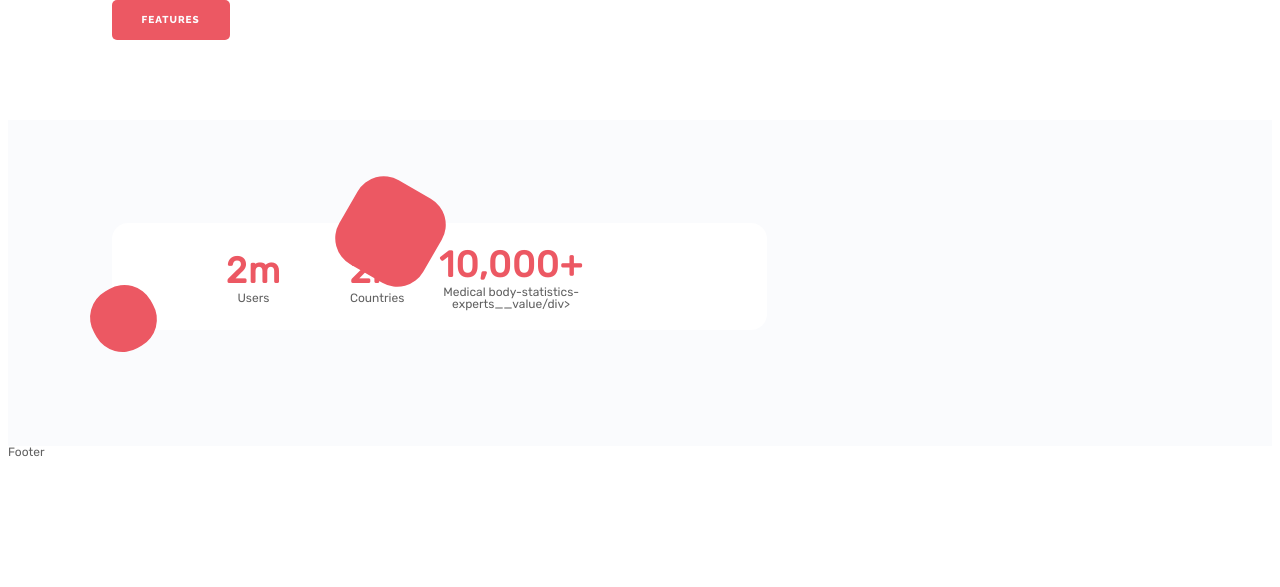
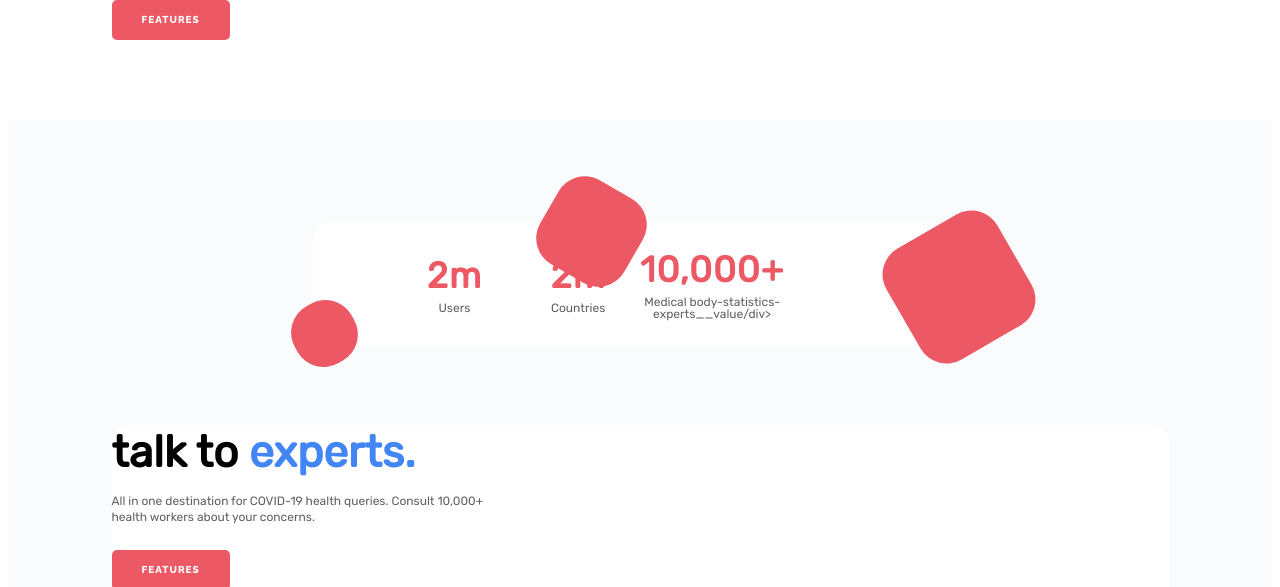
Before and after one commit to nikoois/my_git_project, a PHP site: page / in a window 1280 px wide. Shown: the part 1311-1898 px from the top of the page. Before the commit the page ends 1768 px from the top, so only its background shows below. Run offline with PHP 8.4, Linux system fonts and the light colour scheme.

Commit message:
modified css & html files

```diff
--- a/forth-subfolder/css/style.css
+++ b/forth-subfolder/css/style.css
@@ -510,17 +510,59 @@ body {
 }
 .experts__statistics {
 }
+.experts__block-text {
+    max-width: 400px;
+}
 .statistics-experts {
     max-width: 655px;
-    margin 0px auto;
+    margin: 0px auto;
     position: relative;
 }
+.experts__body {
+    display: flex;
+    align-items: center;
+}
+.experts__content {
+    flex: 0 1 50%;
+    padding: 0px 20px 0px 0px;
+}
+.experts__video {
+    flex: 0 1 50%;
+    padding: 0px 0px 30% 0px;
+    position: relative;
+}
+.experts__video iframe {
+    position: absolute;
+    width: 100%;
+    height: 100%;
+    top: 0;
+    left: 0;
+    object-fit: cover;
+}
+@media (max-width: 767.98px) {
+    .experts {
+        padding: 103px 0px 116px 0px;
+    }
+    .experts__body {
+        align-items: stretch;
+        flex-direction: column;
+    }
+    .experts__video {
+        padding: 0px 0px 58% 0px;
+    }
+    .experts__content {
+        padding: 0;
+        margin: 0px 0px 30px 0px;
+    }
+}
+
 .statistics-experts__body {
     background-color: #fff;
     border-radius: 0px 2px 24px rgba(88, 126, 236, 0.15);
     border-radius: 16px;
     position: relative;
     z-index: 2;
+    margin: 0px 0px 80px 0px;
 }
 .statistics-experts__decor {
     position: absolute;
@@ -543,10 +585,15 @@ body {
     transform: rotate(30deg);
 }
 .statistics-experts__decor_3 {
+    width: 128px;
+    height: 128px;
+    right: -55px;
+    top: 0px;
+    transform: rotate(-30deg);
 }
 
 .body-statistics-experts {
-    padding: 20px 80px;
+    padding: 25px 80px;
     display: flex;
     align-items: center;
 }
@@ -555,7 +602,7 @@ body {
     text-align: center;
 }
 .body-statistics-experts__item:last-child {
-    flex: 0 1 25%;
+    flex: 0 1 50%;
 }
 .body-statistics-experts__value {
     font-weight: 700;
@@ -563,6 +610,7 @@ body {
     line-height: 1.2;
     letter-spacing: 1px;
     color: #ec5863;
+    margin-bottom: 5px;
 }
 .body-statistics-experts__text {
     font-weight: bold;
@@ -572,3 +620,13 @@ body {
     text-transform: uppercase;
     color: #000000;
 }
+
+
+@media (max-width 767.98px) {
+    .statistics-experts__body {
+        margin: 0px 0px 50px 0px;
+    }
+    .body-statistics-experts {
+        padding: 25px 30px;
+    }
+}
--- a/forth-subfolder/index.html
+++ b/forth-subfolder/index.html
@@ -100,6 +100,19 @@
                             <div class="statistics-experts__decor statistics-experts__decor_2"></div>
                             <div class="statistics-experts__decor statistics-experts__decor_3"></div>
                         </div>
+                        </div>
+                        <div class="statistics-experts__body">
+                            <div class="experts__content">
+                                <div class="experts__block-text block-text">
+                                    <h2 class="block-text__title block-text__title_blue">talk to <span>experts.</span></h2>
+                                    <div class="block-text__text">All in one destination for COVID-19 health queries. Consult 10,000+ health workers about your concerns.</div>
+                                    <a href="" class="block-text__button button">Features</a>
+                                </div>
+                            </div>
+                            <div class="experts__video">
+                                <iframe src="https://www.youtube.com/embed/sohdv21BVNI" title="YouTube vidio p;ayer" frameborder="0" allow="accelerometer; autoplay"
+                            </div>
+                        </div>
                     </div>
                 </section>
             </main>
```
